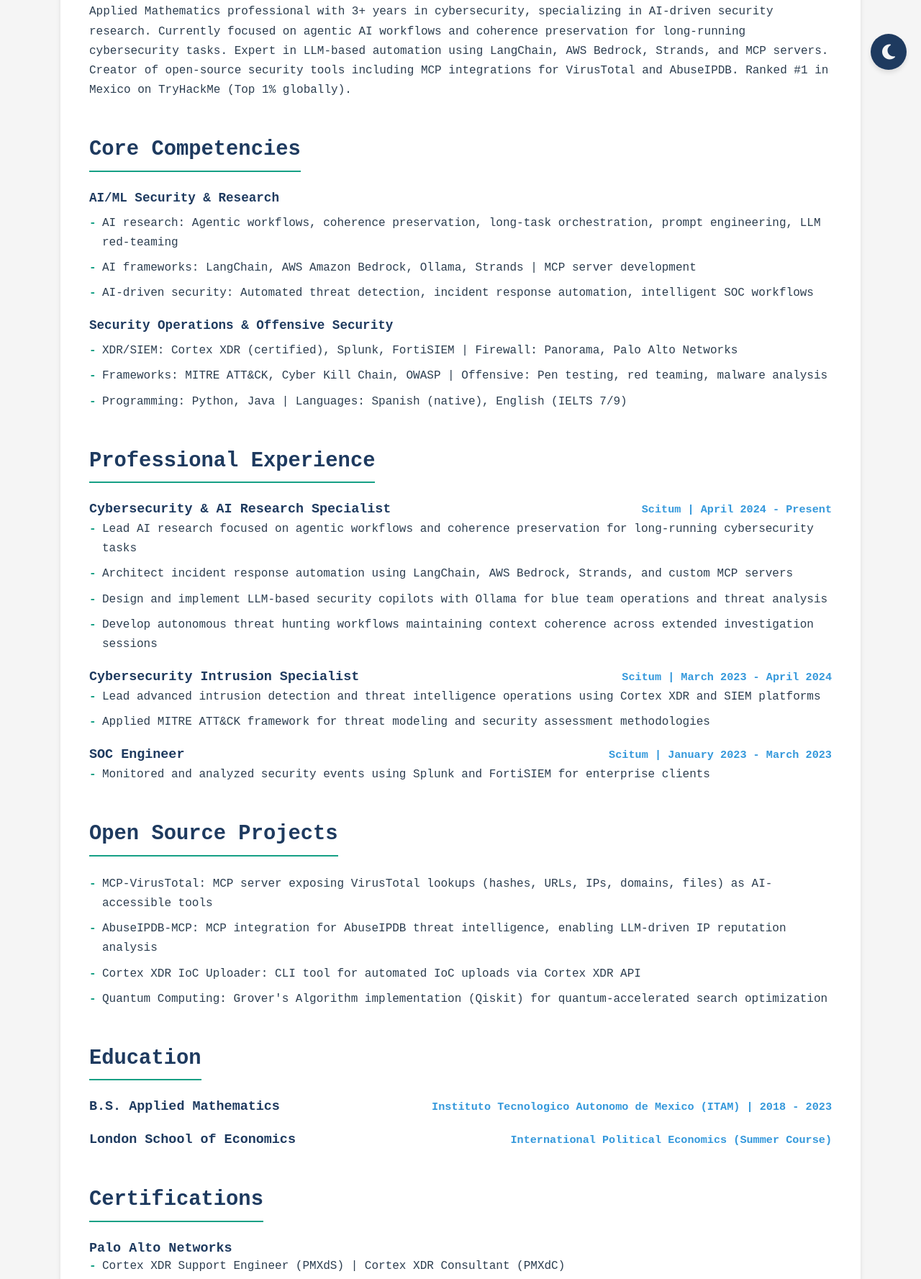
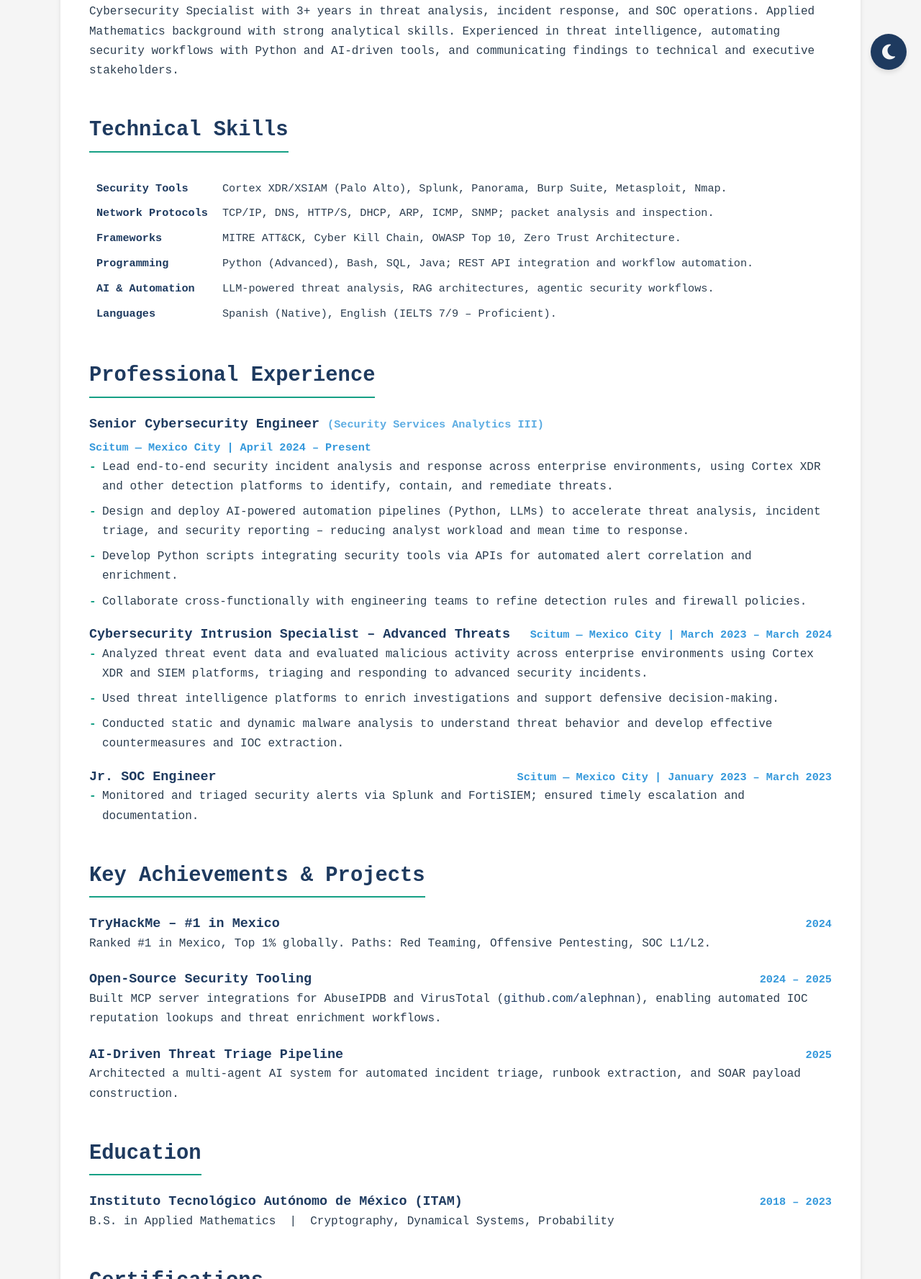
Before and after one commit to alephnan/alephnan.github.io, a plain HTML site: page resume.html in a window 1280 px wide. Shown: the part 683-2460 px from the top of the page at 72% size. Drawn offline with nearby package versions, Linux system fonts and the light colour scheme.

Commit message:
Updated resume

```diff
--- a/assets/css/styles.css
+++ b/assets/css/styles.css
@@ -851,6 +851,38 @@
     font-size: 1.1rem;
 }
 
+.resume-skills-table {
+    width: 100%;
+    border-collapse: collapse;
+    margin-top: 8px;
+}
+
+.resume-skills-table th,
+.resume-skills-table td {
+    padding: 6px 10px;
+    text-align: left;
+    vertical-align: top;
+    font-size: 0.95rem;
+    line-height: 1.5;
+}
+
+.resume-skills-table th {
+    color: var(--primary-color);
+    font-weight: 600;
+    white-space: nowrap;
+    width: 160px;
+}
+
+.resume-skills-table td {
+    color: var(--text-color);
+}
+
+.resume-entry-subtitle {
+    font-weight: 400;
+    font-size: 0.95em;
+    opacity: 0.8;
+}
+
 .resume-bullets {
     list-style: none;
 }
--- a/resume.html
+++ b/resume.html
@@ -56,128 +56,129 @@
                 <div class="resume-sheet">
                     <div class="resume-intro">
                         <h1 class="resume-name">RAFAEL GUEVARA HERNANDEZ</h1>
-                        <p class="resume-tagline">AI Security Researcher | Applied Mathematics | Cybersecurity</p>
+                        <p class="resume-tagline">Cybersecurity Engineer | Threat Intelligence &amp; Incident Response</p>
                         <ul class="resume-contact">
+                            <li><a href="tel:+524422876755">(+52) 442 287 6755</a></li>
                             <li><a href="mailto:rafagh00@gmail.com">rafagh00@gmail.com</a></li>
                             <li><a href="https://www.linkedin.com/in/rafael-g-17236b221">LinkedIn</a></li>
                             <li><a href="https://github.com/alephnan">GitHub</a></li>
-                            <li><a href="index.html">Portfolio</a></li>
+                            <li>Mexico City</li>
                         </ul>
                     </div>
 
                     <div class="resume-section">
                         <h3>Professional Summary</h3>
-                        <p>Applied Mathematics professional with 3+ years in cybersecurity, specializing in AI-driven security research. Currently focused on agentic AI workflows and coherence preservation for long-running cybersecurity tasks. Expert in LLM-based automation using LangChain, AWS Bedrock, Strands, and MCP servers. Creator of open-source security tools including MCP integrations for VirusTotal and AbuseIPDB. Ranked #1 in Mexico on TryHackMe (Top 1% globally).</p>
+                        <p>Cybersecurity Specialist with 3+ years in threat analysis, incident response, and SOC operations. Applied Mathematics background with strong analytical skills. Experienced in threat intelligence, automating security workflows with Python and AI-driven tools, and communicating findings to technical and executive stakeholders.</p>
                     </div>
 
                     <div class="resume-section">
-                        <h3>Core Competencies</h3>
-                        <div class="resume-competency">
-                            <h4>AI/ML Security &amp; Research</h4>
-                            <ul class="resume-bullets">
-                                <li>AI research: Agentic workflows, coherence preservation, long-task orchestration, prompt engineering, LLM red-teaming</li>
-                                <li>AI frameworks: LangChain, AWS Amazon Bedrock, Ollama, Strands | MCP server development</li>
-                                <li>AI-driven security: Automated threat detection, incident response automation, intelligent SOC workflows</li>
-                            </ul>
-                        </div>
-                        <div class="resume-competency">
-                            <h4>Security Operations &amp; Offensive Security</h4>
-                            <ul class="resume-bullets">
-                                <li>XDR/SIEM: Cortex XDR (certified), Splunk, FortiSIEM | Firewall: Panorama, Palo Alto Networks</li>
-                                <li>Frameworks: MITRE ATT&amp;CK, Cyber Kill Chain, OWASP | Offensive: Pen testing, red teaming, malware analysis</li>
-                                <li>Programming: Python, Java | Languages: Spanish (native), English (IELTS 7/9)</li>
-                            </ul>
-                        </div>
+                        <h3>Technical Skills</h3>
+                        <table class="resume-skills-table">
+                            <tr>
+                                <th>Security Tools</th>
+                                <td>Cortex XDR/XSIAM (Palo Alto), Splunk, Panorama, Burp Suite, Metasploit, Nmap.</td>
+                            </tr>
+                            <tr>
+                                <th>Network Protocols</th>
+                                <td>TCP/IP, DNS, HTTP/S, DHCP, ARP, ICMP, SNMP; packet analysis and inspection.</td>
+                            </tr>
+                            <tr>
+                                <th>Frameworks</th>
+                                <td>MITRE ATT&amp;CK, Cyber Kill Chain, OWASP Top 10, Zero Trust Architecture.</td>
+                            </tr>
+                            <tr>
+                                <th>Programming</th>
+                                <td>Python (Advanced), Bash, SQL, Java; REST API integration and workflow automation.</td>
+                            </tr>
+                            <tr>
+                                <th>AI &amp; Automation</th>
+                                <td>LLM-powered threat analysis, RAG architectures, agentic security workflows.</td>
+                            </tr>
+                            <tr>
+                                <th>Languages</th>
+                                <td>Spanish (Native), English (IELTS 7/9 &ndash; Proficient).</td>
+                            </tr>
+                        </table>
                     </div>
 
                     <div class="resume-section">
                         <h3>Professional Experience</h3>
                         <div class="resume-entry">
                             <div class="resume-entry-header">
-                                <h4>Cybersecurity &amp; AI Research Specialist</h4>
-                                <span>Scitum | April 2024 - Present</span>
+                                <h4>Senior Cybersecurity Engineer <span class="resume-entry-subtitle">(Security Services Analytics III)</span></h4>
+                                <span>Scitum &mdash; Mexico City | April 2024 &ndash; Present</span>
                             </div>
                             <ul class="resume-bullets">
-                                <li>Lead AI research focused on agentic workflows and coherence preservation for long-running cybersecurity tasks</li>
-                                <li>Architect incident response automation using LangChain, AWS Bedrock, Strands, and custom MCP servers</li>
-                                <li>Design and implement LLM-based security copilots with Ollama for blue team operations and threat analysis</li>
-                                <li>Develop autonomous threat hunting workflows maintaining context coherence across extended investigation sessions</li>
+                                <li>Lead end-to-end security incident analysis and response across enterprise environments, using Cortex XDR and other detection platforms to identify, contain, and remediate threats.</li>
+                                <li>Design and deploy AI-powered automation pipelines (Python, LLMs) to accelerate threat analysis, incident triage, and security reporting &ndash; reducing analyst workload and mean time to response.</li>
+                                <li>Develop Python scripts integrating security tools via APIs for automated alert correlation and enrichment.</li>
+                                <li>Collaborate cross-functionally with engineering teams to refine detection rules and firewall policies.</li>
                             </ul>
                         </div>
                         <div class="resume-entry">
                             <div class="resume-entry-header">
-                                <h4>Cybersecurity Intrusion Specialist</h4>
-                                <span>Scitum | March 2023 - April 2024</span>
+                                <h4>Cybersecurity Intrusion Specialist &ndash; Advanced Threats</h4>
+                                <span>Scitum &mdash; Mexico City | March 2023 &ndash; March 2024</span>
                             </div>
                             <ul class="resume-bullets">
-                                <li>Lead advanced intrusion detection and threat intelligence operations using Cortex XDR and SIEM platforms</li>
-                                <li>Applied MITRE ATT&amp;CK framework for threat modeling and security assessment methodologies</li>
+                                <li>Analyzed threat event data and evaluated malicious activity across enterprise environments using Cortex XDR and SIEM platforms, triaging and responding to advanced security incidents.</li>
+                                <li>Used threat intelligence platforms to enrich investigations and support defensive decision-making.</li>
+                                <li>Conducted static and dynamic malware analysis to understand threat behavior and develop effective countermeasures and IOC extraction.</li>
                             </ul>
                         </div>
                         <div class="resume-entry">
                             <div class="resume-entry-header">
-                                <h4>SOC Engineer</h4>
-                                <span>Scitum | January 2023 - March 2023</span>
+                                <h4>Jr. SOC Engineer</h4>
+                                <span>Scitum &mdash; Mexico City | January 2023 &ndash; March 2023</span>
                             </div>
                             <ul class="resume-bullets">
-                                <li>Monitored and analyzed security events using Splunk and FortiSIEM for enterprise clients</li>
+                                <li>Monitored and triaged security alerts via Splunk and FortiSIEM; ensured timely escalation and documentation.</li>
                             </ul>
                         </div>
                     </div>
 
                     <div class="resume-section">
-                        <h3>Open Source Projects</h3>
-                        <ul class="resume-bullets">
-                            <li>MCP-VirusTotal: MCP server exposing VirusTotal lookups (hashes, URLs, IPs, domains, files) as AI-accessible tools</li>
-                            <li>AbuseIPDB-MCP: MCP integration for AbuseIPDB threat intelligence, enabling LLM-driven IP reputation analysis</li>
-                            <li>Cortex XDR IoC Uploader: CLI tool for automated IoC uploads via Cortex XDR API</li>
-                            <li>Quantum Computing: Grover's Algorithm implementation (Qiskit) for quantum-accelerated search optimization</li>
-                        </ul>
+                        <h3>Key Achievements &amp; Projects</h3>
+                        <div class="resume-entry">
+                            <div class="resume-entry-header">
+                                <h4>TryHackMe &ndash; #1 in Mexico</h4>
+                                <span>2024</span>
+                            </div>
+                            <p>Ranked #1 in Mexico, Top 1% globally. Paths: Red Teaming, Offensive Pentesting, SOC L1/L2.</p>
+                        </div>
+                        <div class="resume-entry">
+                            <div class="resume-entry-header">
+                                <h4>Open-Source Security Tooling</h4>
+                                <span>2024 &ndash; 2025</span>
+                            </div>
+                            <p>Built MCP server integrations for AbuseIPDB and VirusTotal (<a href="https://github.com/alephnan">github.com/alephnan</a>), enabling automated IOC reputation lookups and threat enrichment workflows.</p>
+                        </div>
+                        <div class="resume-entry">
+                            <div class="resume-entry-header">
+                                <h4>AI-Driven Threat Triage Pipeline</h4>
+                                <span>2025</span>
+                            </div>
+                            <p>Architected a multi-agent AI system for automated incident triage, runbook extraction, and SOAR payload construction.</p>
+                        </div>
                     </div>
 
                     <div class="resume-section">
                         <h3>Education</h3>
                         <div class="resume-entry">
                             <div class="resume-entry-header">
-                                <h4>B.S. Applied Mathematics</h4>
-                                <span>Instituto Tecnologico Autonomo de Mexico (ITAM) | 2018 - 2023</span>
+                                <h4>Instituto Tecnol&oacute;gico Aut&oacute;nomo de M&eacute;xico (ITAM)</h4>
+                                <span>2018 &ndash; 2023</span>
                             </div>
-                        </div>
-                        <div class="resume-entry">
-                            <div class="resume-entry-header">
-                                <h4>London School of Economics</h4>
-                                <span>International Political Economics (Summer Course)</span>
-                            </div>
+                            <p>B.S. in Applied Mathematics &nbsp;|&nbsp; Cryptography, Dynamical Systems, Probability</p>
                         </div>
                     </div>
 
                     <div class="resume-section">
                         <h3>Certifications</h3>
-                        <div class="resume-entry">
-                            <div class="resume-entry-header">
-                                <h4>Palo Alto Networks</h4>
-                            </div>
-                            <ul class="resume-bullets">
-                                <li>Cortex XDR Support Engineer (PMXdS) | Cortex XDR Consultant (PMXdC)</li>
-                            </ul>
-                        </div>
-                        <div class="resume-entry">
-                            <div class="resume-entry-header">
-                                <h4>TryHackMe (Global Rank: #102 - Top 1% | Mexico Rank: #1)</h4>
-                            </div>
-                            <ul class="resume-bullets">
-                                <li>SOC Level 1 &amp; 2 | Red Teaming | Offensive Pentesting | Jr. Pentester | CompTIA Pentest+</li>
-                                <li>Cyber Defense | Security Engineer | Web Fundamentals</li>
-                            </ul>
-                        </div>
-                        <div class="resume-entry">
-                            <div class="resume-entry-header">
-                                <h4>Fortinet Training Institute</h4>
-                            </div>
-                            <ul class="resume-bullets">
-                                <li>NSE Level 1-3</li>
-                            </ul>
-                        </div>
+                        <ul class="resume-bullets">
+                            <li><strong>Palo Alto Networks:</strong> Cortex XDR Consultant (PMXdC), Cortex XDR Support Engineer.</li>
+                            <li><strong>Fortinet:</strong> NSE Level 1&ndash;3. &nbsp;<strong>TryHackMe:</strong> Red Teaming, Offensive Pentesting, SOC L1&amp;2, Cyber Defense, Security Engineer, Web Fundamentals.</li>
+                        </ul>
                     </div>
                 </div>
             </div>
```
Also changed, not shown: certifications.html (+0 -12 lines), 1 other file.
